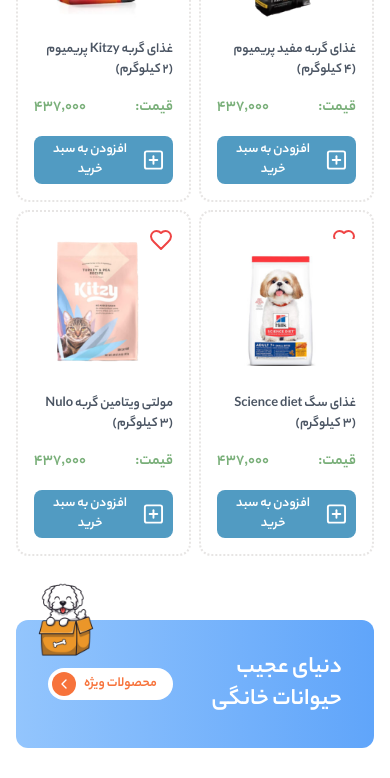
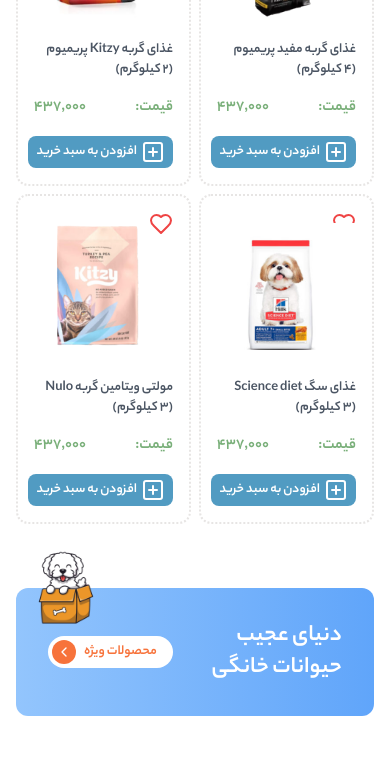
Before and after one commit to habibollahi24/dogs, a Next.js app: page / in a window 390 px wide. Shown: the part 1320-2098 px from the top of the page. Built offline with nearby package versions, Linux system fonts and the light colour scheme.

Commit message:
mobile change

```diff
--- a/src/components/AddToCartBtn.tsx
+++ b/src/components/AddToCartBtn.tsx
@@ -33,7 +33,7 @@
     <div>
       <button
         onClick={() => handleAddToCart(product)}
-        className="flex items-center justify-center gap-x-1 bg-blueBrand text-white px-2 md:px-4 py-1 rounded-lg mx-auto  text-sm font-semibold group-hover:bg-orangeBrand transition-all ho"
+        className="flex items-center justify-center gap-x-1 bg-blueBrand text-white px-2 md:px-4 py-1 rounded-lg mx-auto whitespace-nowrap text-sm font-semibold group-hover:bg-orangeBrand transition-all ho"
       >
         <PlusSquare />
         افزودن به سبد خرید
--- a/src/components/header/ShoppingAction.tsx
+++ b/src/components/header/ShoppingAction.tsx
@@ -58,7 +58,7 @@
           </div>
         </DrawerTrigger>
         <DrawerContent className=" w-full max-h-[calc(100vh-10px)] md:w-1/2 mx-auto ">
-          <div className="mx-auto w-full p-6 overflow-auto max-h-[calc(100vh-50px)]">
+          <div className="mx-auto w-full md:p-6 overflow-auto max-h-[calc(100vh-50px)]">
             <DrawerHeader>
               <DrawerTitle className="text-center">
                 سبد خرید شما😍
```
